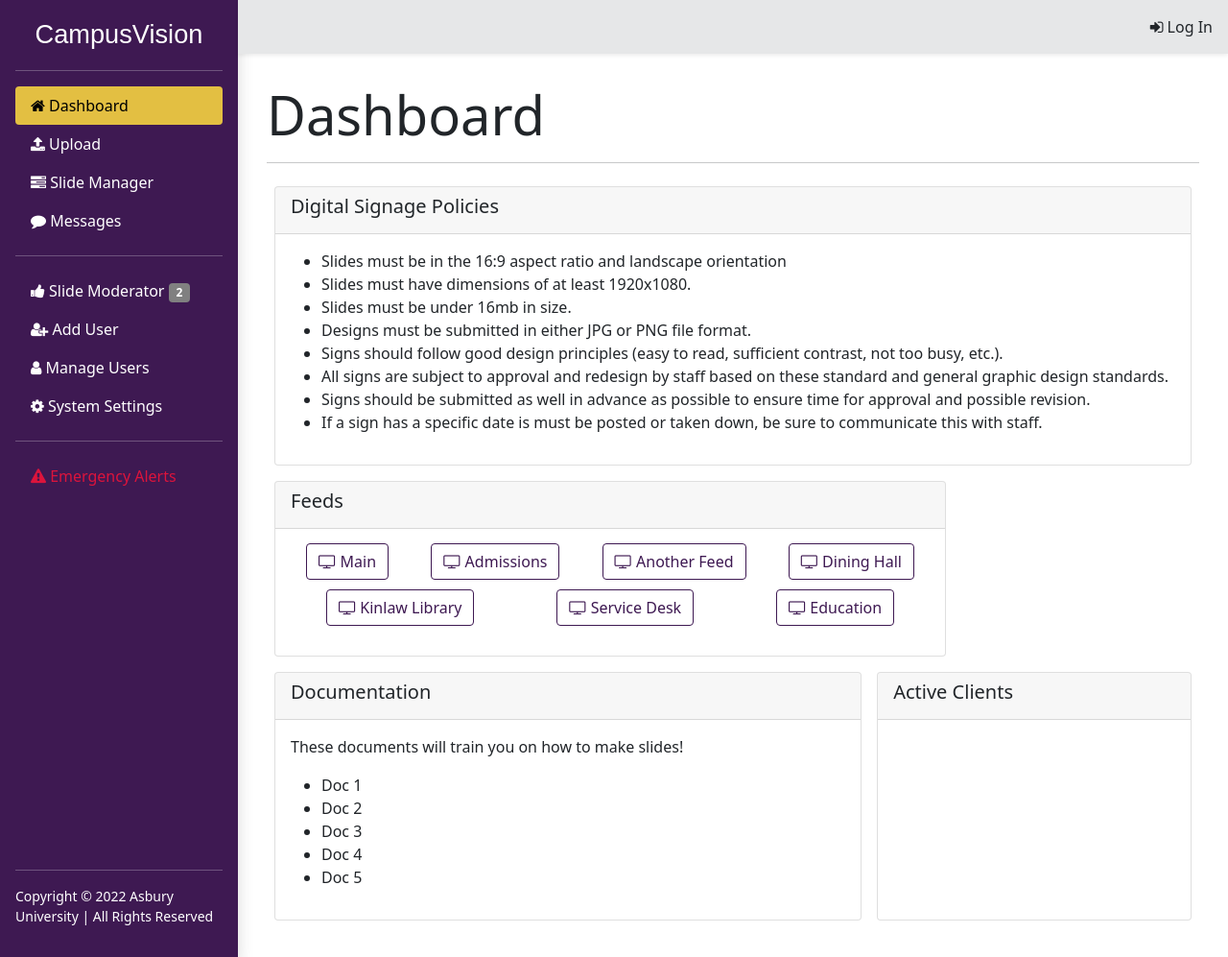
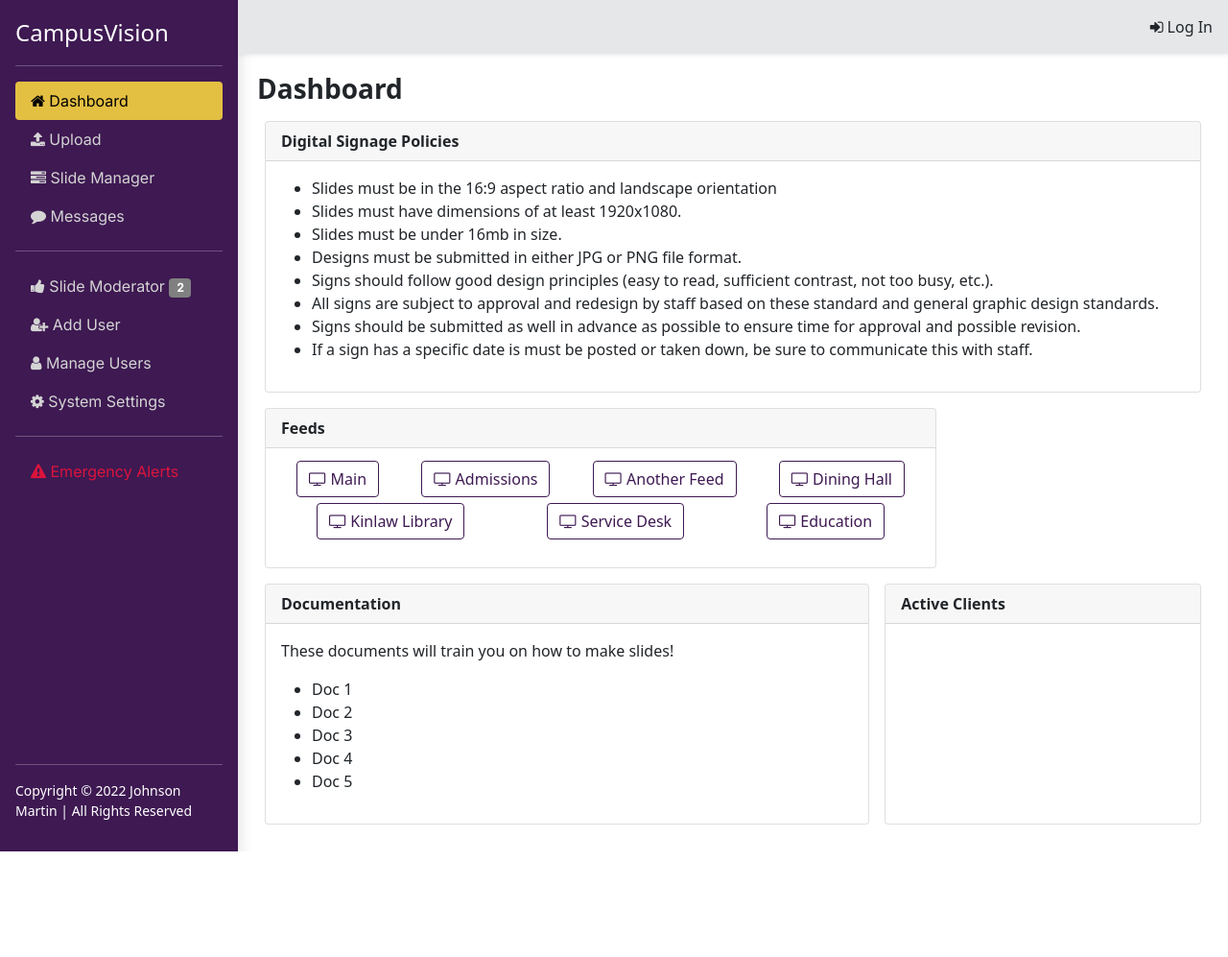
Before and after one commit to JohnsonLM/CampusVision, a Flask app: page / in a window 1280 px wide. Shown: the whole page at 96% size. After the commit the page ends 887 px from the top, so only its background shows below. Run offline with Flask 2, Linux system fonts and the light colour scheme; data comes from the database, SQL or seed files in the repository.

Commit message:
Design changes

```diff
--- a/app/static/main.css
+++ b/app/static/main.css
@@ -1,6 +1,7 @@
 html {
     font-size: 100%;
     box-sizing: border-box;
+    font-family: 'Inter', sans-serif;
 }
 
 *, *:before, *:after {
@@ -25,6 +26,11 @@ html {
         border: none !important;
 }
 
+.side-nav {
+    font-family: 'Inter', sans-serif;
+    color: #d4d4d4;
+}
+
 .btn-outline-primary {
     color: #3e1952;
     border-color: #3e1952;
@@ -41,5 +47,5 @@ html {
 }
 .signs li {
     margin: auto;
-    padding: 5px;
+    padding: 3px;
 }
--- a/app/templates/base.html
+++ b/app/templates/base.html
@@ -8,11 +8,14 @@
     <link rel="shortcut icon" href="{{ url_for('static', filename='favicon.ico') }}">
     <link rel="stylesheet" href="https://cdnjs.cloudflare.com/ajax/libs/font-awesome/4.7.0/css/font-awesome.min.css">
     <link rel="stylesheet" href="{{ url_for('static', filename='main.css') }}">
+    <link rel="preconnect" href="https://fonts.googleapis.com">
+    <link rel="preconnect" href="https://fonts.gstatic.com" crossorigin>
+    <link href="https://fonts.googleapis.com/css2?family=Inter:wght@300;400;500&display=swap" rel="stylesheet">
   </head>
   <body>
     <main style="max-width: none; display: flex; flex-wrap: nowrap;">
       <div class="shadow d-flex flex-column flex-shrink-0 p-3 text-white" style="background: #3e1952; width: 248px; min-height: 100vh;">
-        <span class="fs-4" style="font-family: 'PT Sans', sans-serif; text-align:center; font-size: 1.7rem !important;">CampusVision</span>
+        <span class="fs-4">CampusVision</span>
         <hr>
         <ul class="nav nav-pills flex-column mb-auto">
           <li class="nav-item">
@@ -72,7 +75,7 @@
           </li>
         </ul>
         <hr>
-        <p class="small">Copyright © 2022 Asbury University | All Rights Reserved</p>
+        <p class="small">Copyright © 2022 Johnson Martin | All Rights Reserved</p>
       </div>
       <div class="d-flex flex-column" style="flex-grow: 1;">
         <nav class="shadow-sm navbar navbar-light" style="background: #e6e7e8;">
@@ -93,8 +96,8 @@
           {% endif %}
 
         </nav>
-        <div style="padding: 30px;">
-          <h1 class="display-4">{{ title }}</h1>
+        <div style="padding: 20px;">
+          <h3><strong>{{ title }}</strong></h3>
           {% block content %}{% endblock %}
         </div>
       </div>
--- a/app/templates/home.html
+++ b/app/templates/home.html
@@ -1,10 +1,9 @@
 {% extends "base.html" %}
 {% block content %}
-<hr>
 <div style="display:flex; flex-wrap: wrap;">
     <div class="m-2 card" style="flex-grow: 1">
         <div class="card-header">
-            <h5 class="card-title">Digital Signage Policies</h5>
+            <strong class="card-title">Digital Signage Policies</strong>
         </div>
         <div class="card-body">
             <ul>
@@ -21,7 +20,7 @@
     </div>
     <div class="m-2 card" style="flex-grow: 1; max-width: 700px;">
         <div class="card-header">
-            <h5 class="card-title">Feeds</h5>
+            <strong class="card-title">Feeds</strong>
         </div>
         <ul class="signs" style="display: flex; flex-wrap: wrap; list-style: none; padding: 10px;">
             {% for feed in feeds %}
@@ -36,7 +35,7 @@
     </div>
     <div class="m-2 card" style="flex-grow: 1">
         <div class="card-header">
-            <h5 class="card-title">Documentation</h5>
+            <strong class="card-title">Documentation</strong>
         </div>
         <div class="card-body">
             <p>These documents will train you on how to make slides!</p>
@@ -51,7 +50,7 @@
     </div>
     <div class="m-2 card" style="flex-grow: 1">
         <div class="card-header">
-            <h5 class="card-title">Active Clients</h5>
+            <strong class="card-title">Active Clients</strong>
         </div>
         <div class="card-body">
             {% if clients %}
```
